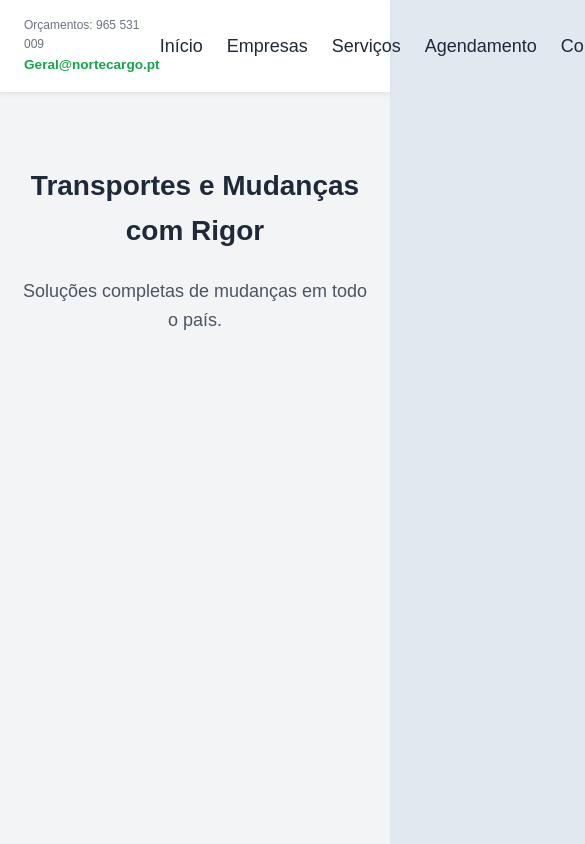
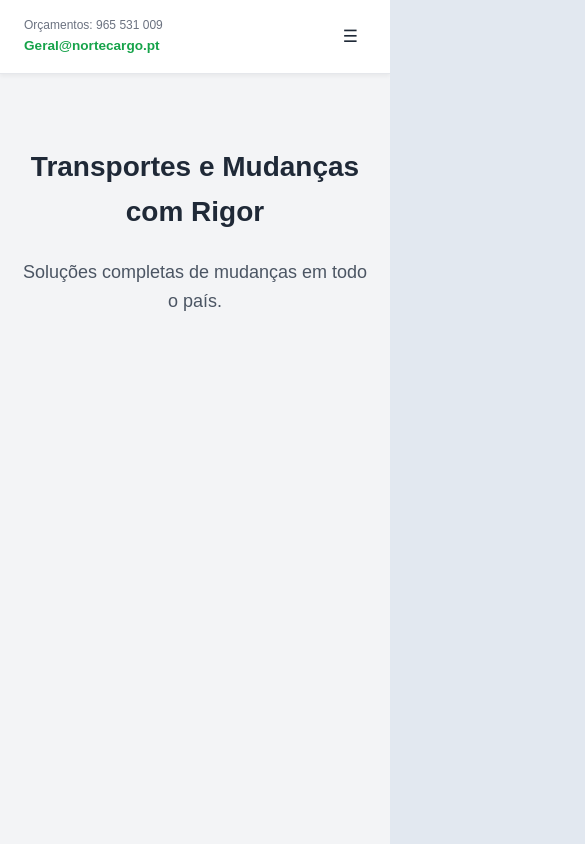
Before and after one commit to geralnortecargo-jpg/nortecargo-erp, a Next.js app: page / in a window 390 px wide. Shown: the top 844 px of the page, 585 px wide, since content can reach past the window. Built offline with nearby package versions, Linux system fonts and the light colour scheme.

Commit message:
Corrige menu mobile na homepage e navbar

```diff
--- a/app/globals.css
+++ b/app/globals.css
@@ -27,4 +27,10 @@ input {
 input:focus {
   border-color: #1a365d !important;
   outline: 2px solid #1a365d !important;
+
 }
+@media (max-width: 768px) {
+  .desktop-links-container {
+    display: none !important;
+  }
+}
```
